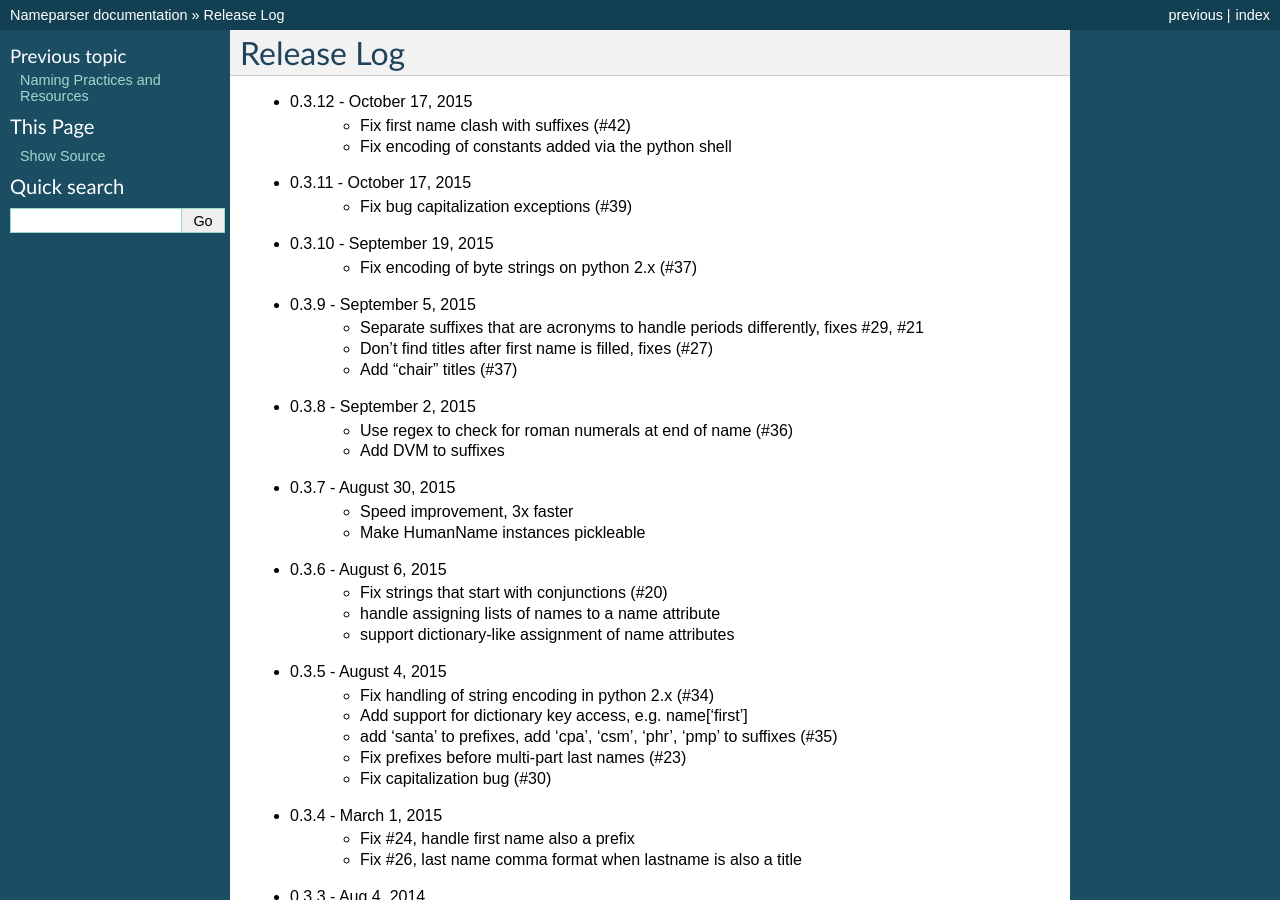
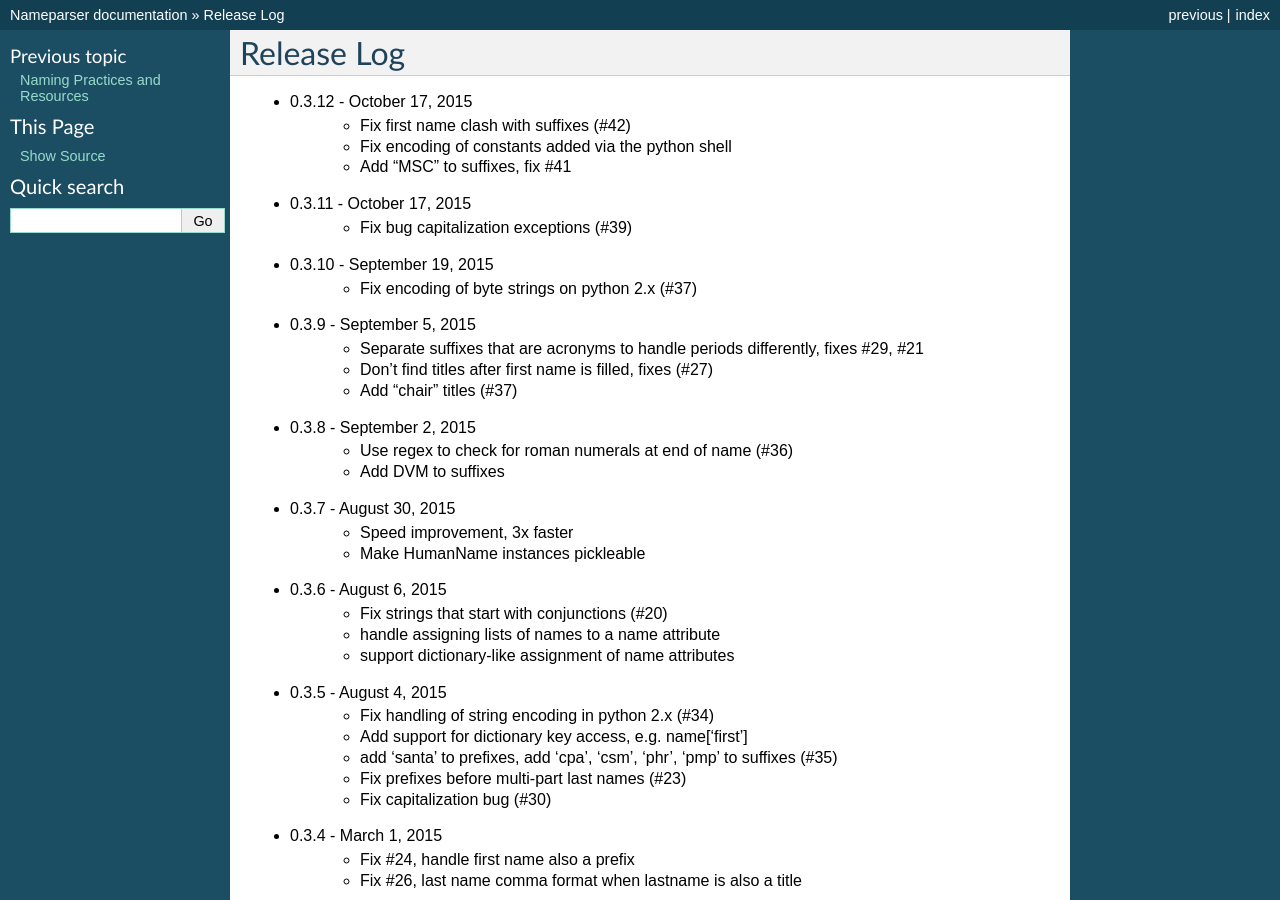
Before and after one commit to derek73/python-nameparser, a Sphinx documentation site: the page built from docs/release_log.rst, in a window 1280 px wide and 900 px high. Built offline with Sphinx 7.4.7, drawn with Linux system fonts in a browser that asks for light colours; pages that are not in the unit, such as notebooks, are missing from menus; the version number could not be read and is left out.

Commit message:
update release log

```diff
--- a/docs/release_log.rst
+++ b/docs/release_log.rst
@@ -3,6 +3,7 @@ Release Log
 * 0.3.12 - October 17, 2015
     - Fix first name clash with suffixes (#42)
     - Fix encoding of constants added via the python shell
+    - Add "MSC" to suffixes, fix #41
 * 0.3.11 - October 17, 2015
     - Fix bug capitalization exceptions (#39)
 * 0.3.10 - September 19, 2015
```
